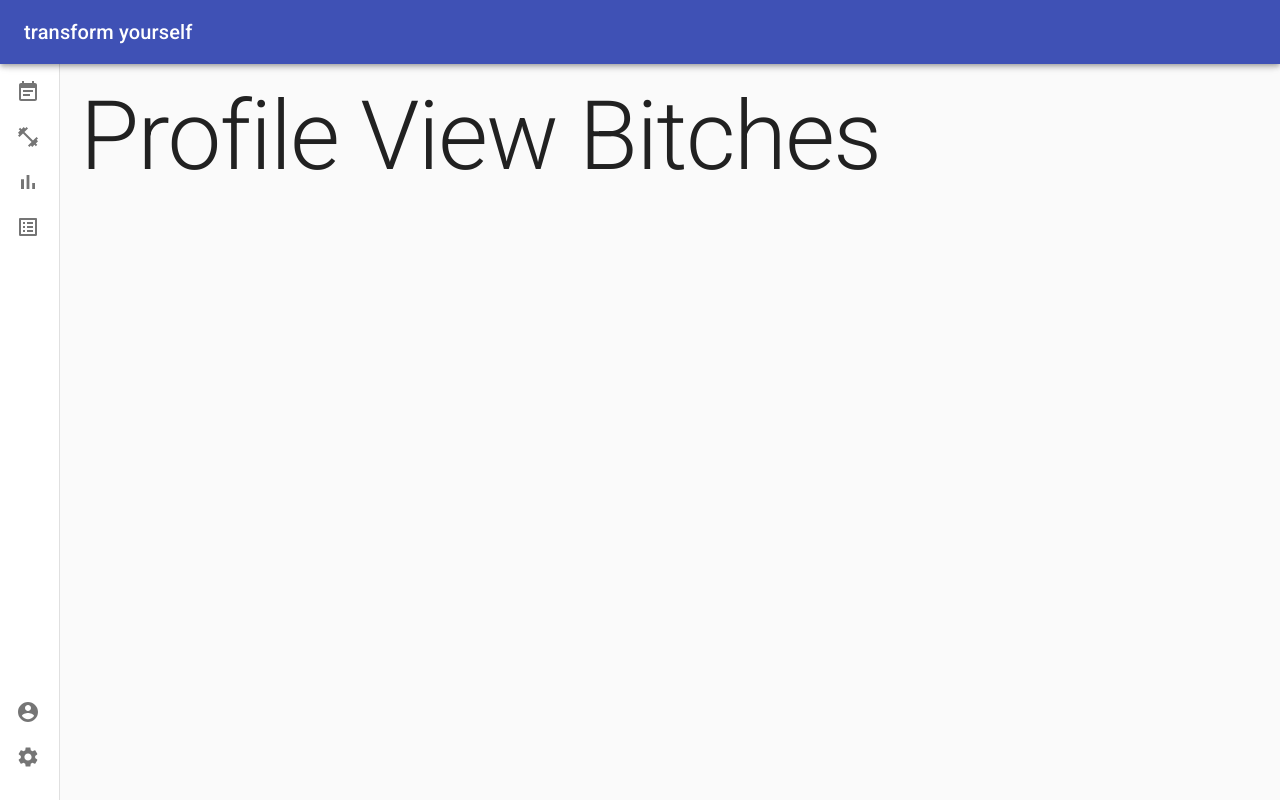
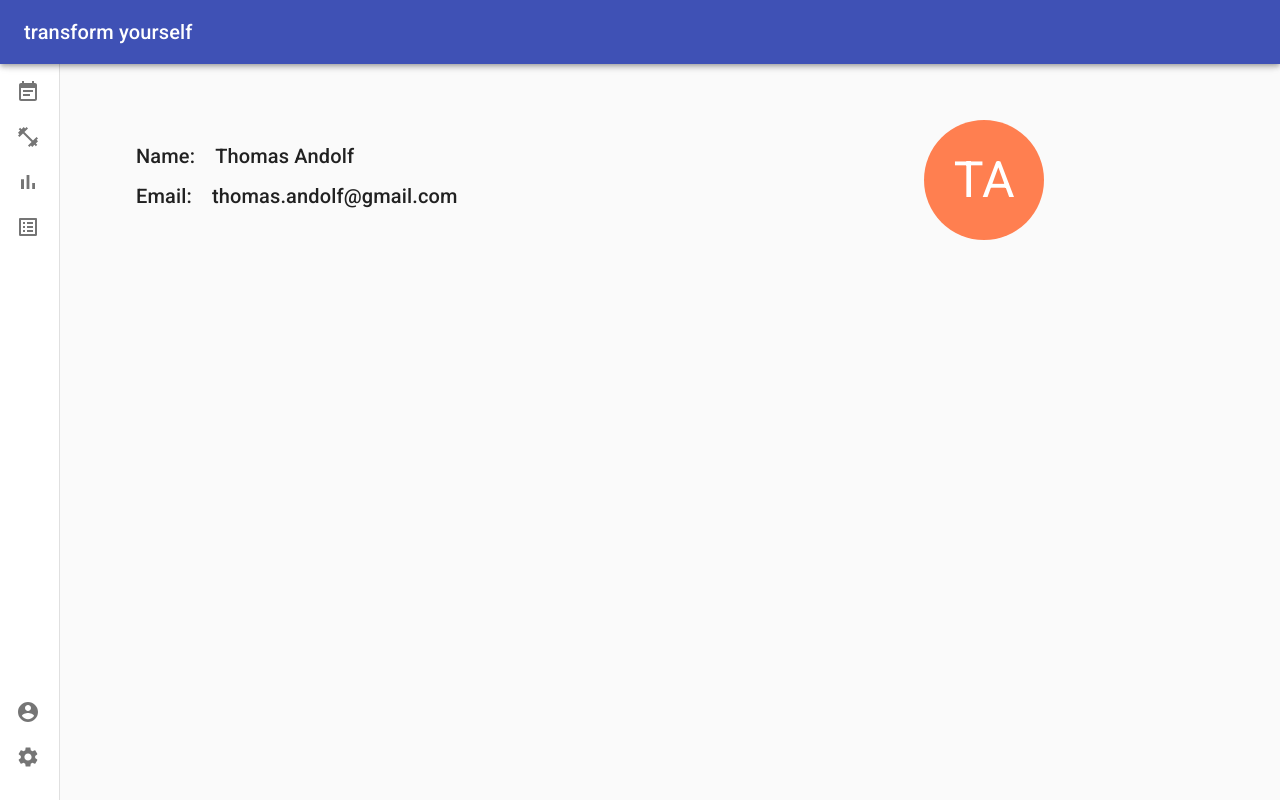
Before and after one commit to Toerktumlare/transform, a React (Create React App) app in the folder frontend/: page /profile in a window 1280 px wide. Built offline with nearby package versions, Linux system fonts and the light colour scheme; sample sign-in values are in the browser's storage; what apollo-link-rest would draw is missing.

Commit message:
broke out cache and added foundations to profile page

```diff
--- a/frontend/src/App.js
+++ b/frontend/src/App.js
@@ -1,7 +1,7 @@
 import React from 'react'
 import './App.css'
 import LoginView from './components/login/LoginView'
-import { Router, Route, Switch, Redirect } from 'react-router-dom'
+import { Router, Route, Switch } from 'react-router-dom'
 import { PrivateRoute } from './components/common/PrivateRoute'
 import { history } from './components/helpers/history'
 import Menu from './components/status/Menu'
--- /dev/null
+++ b/frontend/src/components/common/cache.js
@@ -0,0 +1,25 @@
+import {
+    InMemoryCache,
+    makeVar
+} from '@apollo/client'
+
+
+
+export const isLoggedInVar = makeVar(!!localStorage.getItem('userId'));
+
+export const cache = new InMemoryCache({
+  typePolicies: {
+    User: {
+      keyFields: []
+    },
+    Query : {
+      fields: {
+        isLoggedIn: {
+          read() {
+            return isLoggedInVar()
+          }
+        }
+      }
+    }
+  }
+});
--- a/frontend/src/components/common/ApolloClient.js
+++ b/frontend/src/components/common/client.js
@@ -1,40 +1,20 @@
 import {
   ApolloClient,
-  InMemoryCache,
   ApolloLink,
   createHttpLink,
-  gql,
-  makeVar
+  gql
 } from '@apollo/client'
 import { setContext } from "@apollo/client/link/context";
 import { onError } from "@apollo/client/link/error";
 import { RestLink } from 'apollo-link-rest';
 import Cookies from 'js-cookie'
+import { cache } from './cache'
 
 const typeDefs = gql`
   extend type Query {
     isLoggedIn: Boolean!
   }
 `;
-
-export const isLoggedInVar = makeVar(!!localStorage.getItem('userId'));
-
-const cache = new InMemoryCache({
-  typePolicies: {
-    User: {
-      keyFields: []
-    },
-    Query : {
-      fields: {
-        isLoggedIn: {
-          read() {
-            return isLoggedInVar()
-          }
-        }
-      }
-    }
-  }
-});
 
 const httpLink = new createHttpLink({
   credentials: 'include',
--- a/frontend/src/components/login/Login.js
+++ b/frontend/src/components/login/Login.js
@@ -9,7 +9,7 @@ import Typography from '@material-ui/core/Typography'
 import Alert from '@material-ui/lab/Alert'
 import { makeStyles } from '@material-ui/core/styles'
 import { useMutation, gql } from '@apollo/client'
-import { isLoggedInVar } from '../common/ApolloClient'
+import { isLoggedInVar } from '../common/cache'
 import { useHistory } from 'react-router-dom'
 import { CircularProgress } from '@material-ui/core'
 
--- /dev/null
+++ b/frontend/src/components/profile/ProfileBasicInfo.js
@@ -0,0 +1,47 @@
+import React from 'react'
+import { deepOrange } from '@material-ui/core/colors';
+import { makeStyles } from '@material-ui/core/styles';
+import {
+    Box,
+    Avatar,
+    Typography
+} from '@material-ui/core'
+
+/**
+*   Stuff to fix:
+*
+*   - If no name is provided render default person image depending on gender
+*   - Be able to provide src image
+*   - Set priority order if everything is provided, image -> initials -> default image
+*   - set custom font size
+*   - set custom width and hight
+*/
+const useStyles = makeStyles((theme) => ({
+
+}));
+
+const ProfileBasicInfo = ({initials, size}) => {
+    const classes = useStyles();
+    return (
+        <Box display='flex' flexDirection="column" flexGrow={1}>
+            <Box mb={1} ml={7}>
+                <Typography variant="h6" display="inline">
+                    Name:
+                </Typography>
+                <Typography variant="h6" display="inline" style={{ "padding-left": '20px' }}>
+                    Thomas Andolf
+                </Typography>
+            </Box>
+            <Box mb={1} ml={7}>
+                <Typography variant="h6" display="inline">
+                    Email:
+                </Typography>
+                <Typography variant="h6" display="inline" style={{ "padding-left": '20px' }}>
+                    thomas.andolf@gmail.com
+                </Typography>
+            </Box>
+        </Box>
+    );
+}
+
+export default ProfileBasicInfo;
--- /dev/null
+++ b/frontend/src/components/profile/ProfileImage.js
@@ -0,0 +1,88 @@
+import React from 'react'
+import { deepOrange } from '@material-ui/core/colors';
+import { makeStyles } from '@material-ui/core/styles';
+import {
+    Box,
+    Avatar,
+    Typography
+} from '@material-ui/core'
+
+/**
+*   Stuff to fix:
+*
+*   - If no name is provided render default person image depending on gender
+*   - Be able to provide src image
+*   - Set priority order if everything is provided, image -> initials -> default image
+*   - set custom font size
+*   - set custom width and hight
+*/
+const useStyles = makeStyles((theme) => ({
+    orange: {
+        color: theme.palette.getContrastText(deepOrange[500]),
+        backgroundColor: "coral",
+    },
+    smallsize: {
+        width: theme.spacing(4),
+        height: theme.spacing(4),
+    },
+    smallText: {
+        fontSize: 12
+    },
+    mediumSize: {
+        width: theme.spacing(7),
+        height: theme.spacing(7),
+    },
+    mediumText: {
+        fontSize: 25
+    },
+    largeSize: {
+        width: theme.spacing(15),
+        height: theme.spacing(15),
+    },
+    largeText: {
+        fontSize: 50
+    },
+    xlargeSize: {
+        width: theme.spacing(30),
+        height: theme.spacing(30),
+    },
+    xlargeText: {
+        fontSize: 100,
+    }
+}));
+
+const ProfileImage = ({initials, size}) => {
+    const classes = useStyles();
+
+    let circleDimension;
+    let circleText;
+    switch(size) {
+        case "small":
+            circleDimension = classes.smallsize;
+            circleText = classes.smallText;
+            break;
+        case "large":
+            circleDimension = classes.largeSize;
+            circleText = classes.largeText;
+            break;
+        case "xlarge":
+            circleDimension = classes.xlargeSize;
+            circleText = classes.xlargeText;
+            break;
+        default:
+            circleDimension = classes.mediumSize;
+            circleText = classes.mediumText;
+    }
+
+    return (
+        <Box display='flex' alignItems="center" justifyContent="center" flexGrow={1}>
+          <Avatar alt="avatar" size="large" className={`${classes.orange} ${circleDimension}`}>
+              <Typography className={circleText}>
+                  {initials}
+              </Typography>
+          </Avatar>
+        </Box>
+    );
+}
+
+export default ProfileImage;
--- /dev/null
+++ b/frontend/src/components/profile/ProfileView.js
@@ -0,0 +1,15 @@
+import React from 'react'
+import { Box } from '@material-ui/core'
+import ProfileImage from './ProfileImage';
+import ProfileBasicInfo from './ProfileBasicInfo'
+
+function ProfileView() {
+  return (
+      <Box mt={5} display='flex' alignItems="center" justifyContent="space-around">
+        <ProfileBasicInfo />
+        <ProfileImage size="large" initials={"TA"} />
+      </Box>
+ )
+}
+
+export default ProfileView
--- a/frontend/src/components/status/Menu.js
+++ b/frontend/src/components/status/Menu.js
@@ -19,7 +19,7 @@ import SettingsIcon from '@material-ui/icons/Settings'
 import AccountCircleIcon from '@material-ui/icons/AccountCircle'
 import Typography from '@material-ui/core/Typography'
 import { Link, Route, useRouteMatch } from 'react-router-dom'
-import ProfileView from './ProfileView'
+import ProfileView from '../profile/ProfileView'
 import SettingsView from './SettingsView'
 import CalenderView from './CalendarView'
 import ListAltIcon from '@material-ui/icons/ListAlt'
--- a/frontend/src/components/status/ProfileView.js
+++ /dev/null
@@ -1,12 +0,0 @@
-import React from 'react'
-import Typography from '@material-ui/core/Typography'
-
-function ProfileView() {
-  return (
-      <Typography variant="h1" component="h2" gutterBottom>
-        Profile View Bitches
-      </Typography>
-  )
-}
-
-export default ProfileView
--- a/frontend/src/components/status/SettingsView.js
+++ b/frontend/src/components/status/SettingsView.js
@@ -7,7 +7,7 @@ import {
   useMutation,
 } from "@apollo/client";
 import Box from '@material-ui/core/Box'
-import { isLoggedInVar } from '../common/ApolloClient';
+import { isLoggedInVar } from '../common/cache';
 
 const LOGOUT_MUTATION = gql`
   mutation doLogout {
--- a/frontend/src/index.js
+++ b/frontend/src/index.js
@@ -4,7 +4,7 @@ import './index.css'
 import App from './App'
 import * as serviceWorker from './serviceWorker'
 import { ApolloProvider } from '@apollo/client'
-import { client } from './components/common/ApolloClient'
+import { client } from './components/common/client'
 import { MuiPickersUtilsProvider } from '@material-ui/pickers'
 import DateFnsUtils from '@date-io/moment'
 
```
